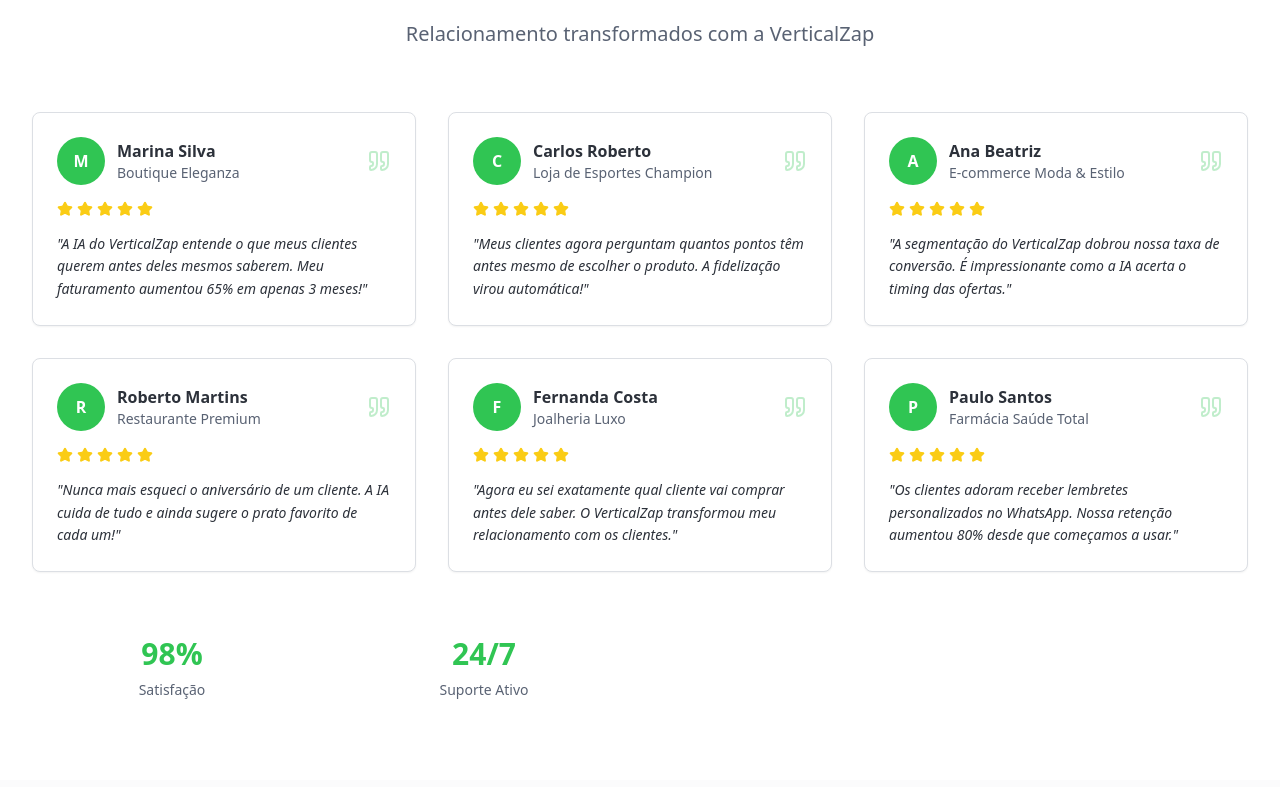
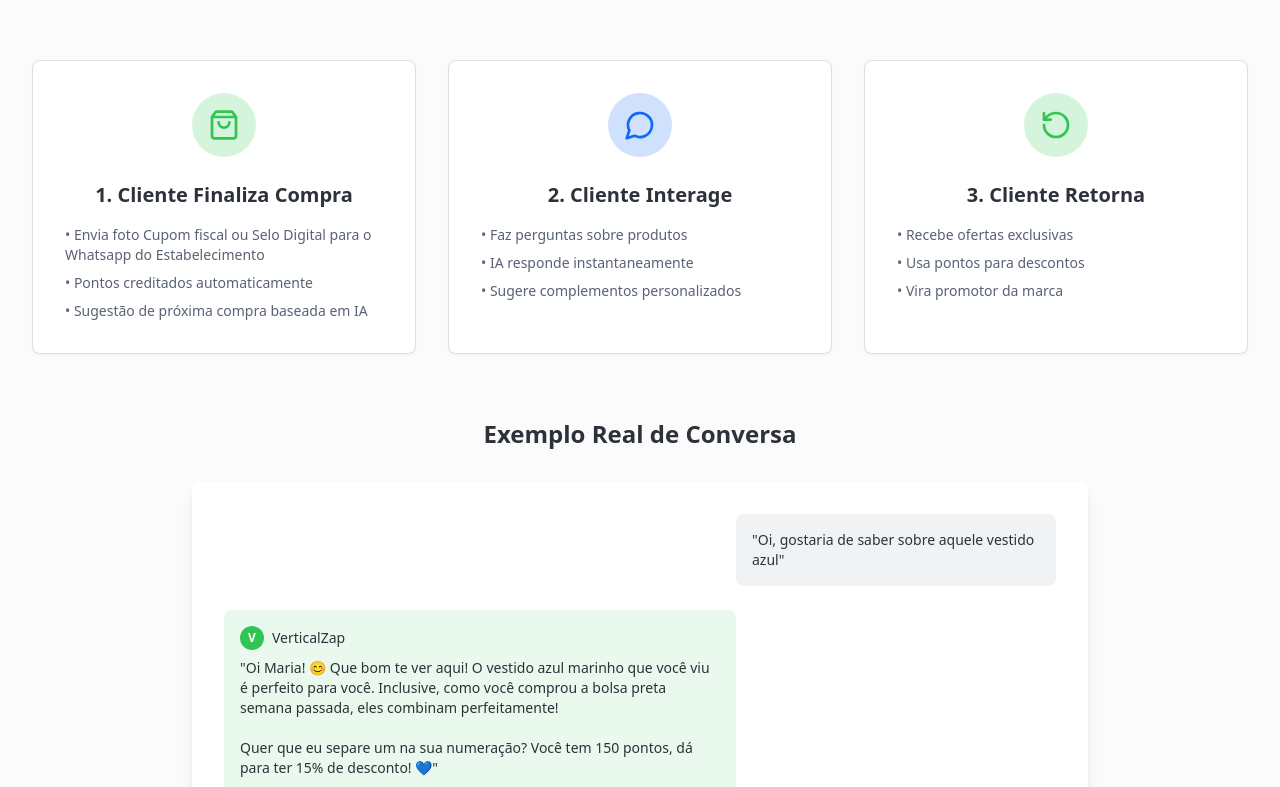
Before and after one commit to solucaodoproblema/zap-fideliza-ia, a React (Vite) app: page / in a window 1280 px wide. Shown: the part 5193-5980 px from the top of the page. Built offline with nearby package versions, Linux system fonts and the light colour scheme.

Commit message:
Remove testimonials section
Remove the testimonials section from the landing page.

```diff
--- a/src/components/TestimonialsSection.tsx
+++ /dev/null
@@ -1,90 +0,0 @@
-import { Card, CardContent } from "@/components/ui/card";
-import { Star, Quote } from "lucide-react";
-export const TestimonialsSection = () => {
-  const testimonials = [{
-    name: "Marina Silva",
-    business: "Boutique Eleganza",
-    text: "A IA do VerticalZap entende o que meus clientes querem antes deles mesmos saberem. Meu faturamento aumentou 65% em apenas 3 meses!",
-    rating: 5,
-    image: "M"
-  }, {
-    name: "Carlos Roberto",
-    business: "Loja de Esportes Champion",
-    text: "Meus clientes agora perguntam quantos pontos têm antes mesmo de escolher o produto. A fidelização virou automática!",
-    rating: 5,
-    image: "C"
-  }, {
-    name: "Ana Beatriz",
-    business: "E-commerce Moda & Estilo",
-    text: "A segmentação do VerticalZap dobrou nossa taxa de conversão. É impressionante como a IA acerta o timing das ofertas.",
-    rating: 5,
-    image: "A"
-  }, {
-    name: "Roberto Martins",
-    business: "Restaurante Premium",
-    text: "Nunca mais esqueci o aniversário de um cliente. A IA cuida de tudo e ainda sugere o prato favorito de cada um!",
-    rating: 5,
-    image: "R"
-  }, {
-    name: "Fernanda Costa",
-    business: "Joalheria Luxo",
-    text: "Agora eu sei exatamente qual cliente vai comprar antes dele saber. O VerticalZap transformou meu relacionamento com os clientes.",
-    rating: 5,
-    image: "F"
-  }, {
-    name: "Paulo Santos",
-    business: "Farmácia Saúde Total",
-    text: "Os clientes adoram receber lembretes personalizados no WhatsApp. Nossa retenção aumentou 80% desde que começamos a usar.",
-    rating: 5,
-    image: "P"
-  }];
-  return <section id="depoimentos" className="py-20 bg-background">
-      <div className="container mx-auto px-4 lg:px-8">
-        <div className="text-center mb-16">
-          <h2 className="text-3xl md:text-4xl font-bold mb-6">
-            O que Nossos Clientes Estão <span className="gradient-text">Falando</span>
-          </h2>
-          <p className="text-xl text-muted-foreground max-w-3xl mx-auto">Relacionamento transformados com a VerticalZap</p>
-        </div>
-
-        <div className="grid md:grid-cols-2 lg:grid-cols-3 gap-8">
-          {testimonials.map((testimonial, index) => <Card key={index} className="hover:shadow-lg transition-all duration-300 group hover:-translate-y-2">
-              <CardContent className="p-6">
-                <div className="flex items-center justify-between mb-4">
-                  <div className="flex items-center space-x-3">
-                    <div className="w-12 h-12 bg-primary rounded-full flex items-center justify-center text-white font-bold">
-                      {testimonial.image}
-                    </div>
-                    <div>
-                      <h4 className="font-semibold">{testimonial.name}</h4>
-                      <p className="text-sm text-muted-foreground">{testimonial.business}</p>
-                    </div>
-                  </div>
-                  <Quote className="text-primary/30" size={24} />
-                </div>
-
-                <div className="flex items-center space-x-1 mb-4">
-                  {[...Array(testimonial.rating)].map((_, i) => <Star key={i} className="text-yellow-400 fill-current" size={16} />)}
-                </div>
-
-                <p className="text-sm leading-relaxed italic">"{testimonial.text}"</p>
-              </CardContent>
-            </Card>)}
-        </div>
-
-        {/* Trust Indicators */}
-        <div className="mt-16 grid grid-cols-2 md:grid-cols-4 gap-8 text-center px-0">
-
-
-          <div>
-            <div className="text-3xl font-bold text-primary mb-2">98%</div>
-            <div className="text-sm text-muted-foreground">Satisfação</div>
-          </div>
-          <div>
-            <div className="text-3xl font-bold text-primary mb-2">24/7</div>
-            <div className="text-sm text-muted-foreground">Suporte Ativo</div>
-          </div>
-        </div>
-      </div>
-    </section>;
-};
--- a/src/pages/Index.tsx
+++ b/src/pages/Index.tsx
@@ -3,7 +3,7 @@ import { HeroSection } from "@/components/HeroSection";
 import { AboutSection } from "@/components/AboutSection";
 import { FeaturesSection } from "@/components/FeaturesSection";
 import { DifferentialsSection } from "@/components/DifferentialsSection";
-import { TestimonialsSection } from "@/components/TestimonialsSection";
+
 import { HowItWorksSection } from "@/components/HowItWorksSection";
 import { ContactSection } from "@/components/ContactSection";
 import { WhatsAppFloat } from "@/components/WhatsAppFloat";
@@ -16,7 +16,7 @@ const Index = () => {
       <AboutSection />
       <FeaturesSection />
       <DifferentialsSection />
-      <TestimonialsSection />
+
       <HowItWorksSection />
       <ContactSection />
       <WhatsAppFloat />
```
